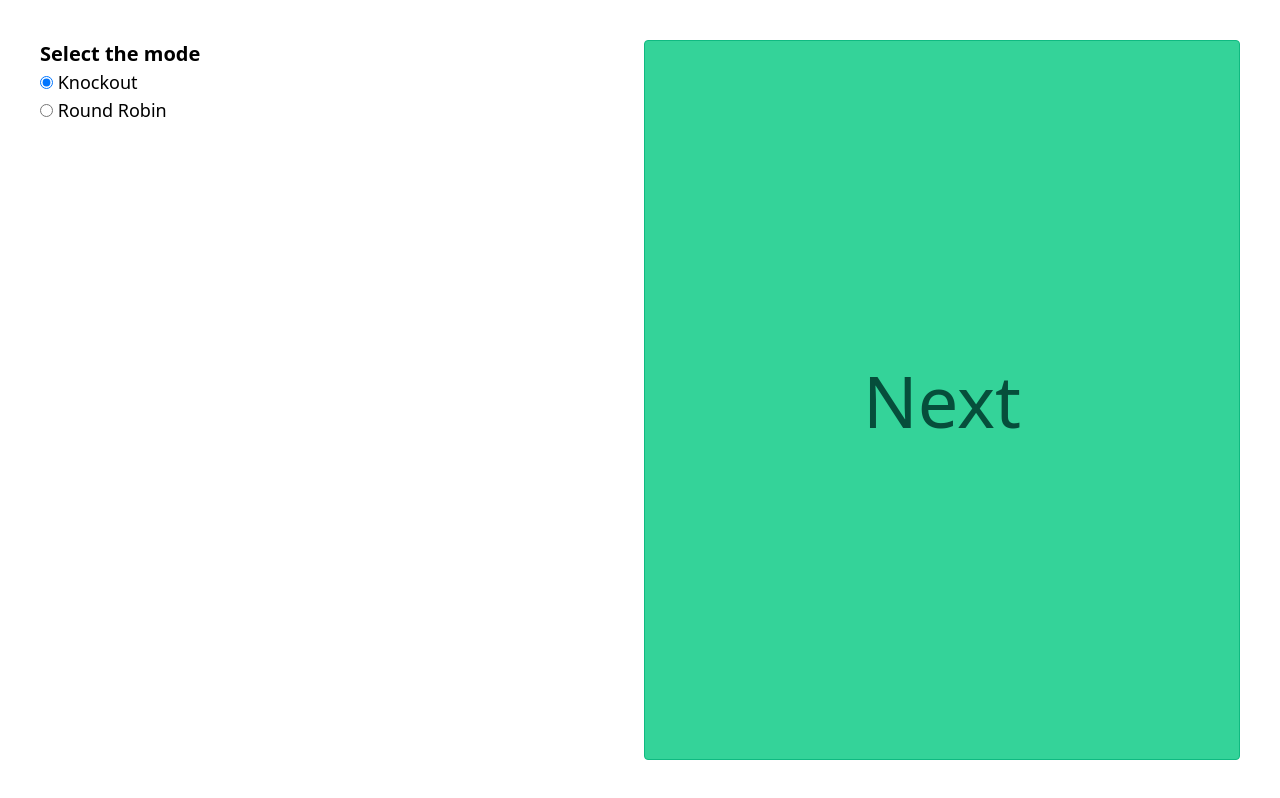
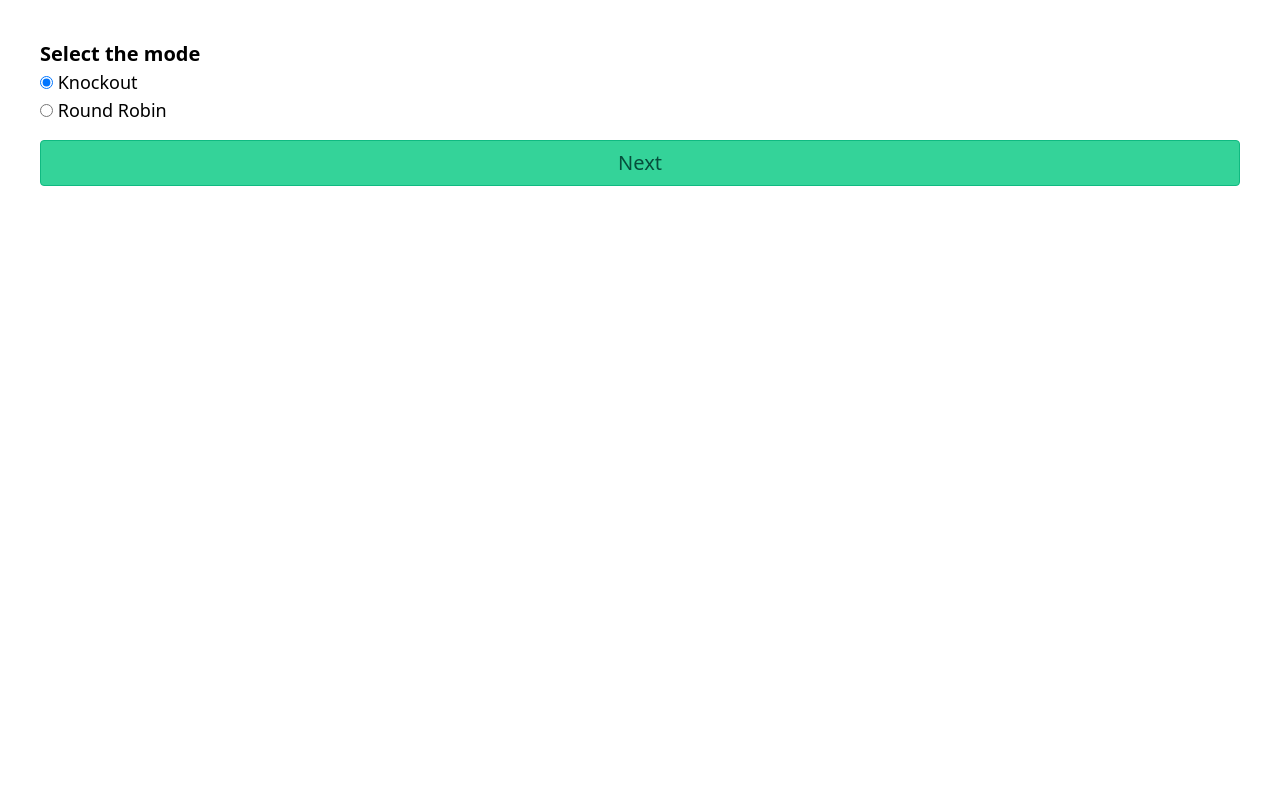
Before and after one commit to no1joel/choice-league, a Nuxt app: page / in a window 1280 px wide. Built offline with nearby package versions, Linux system fonts and the light colour scheme.

Commit message:
Fix layout issues

```diff
--- a/components/ChoiceDecision.vue
+++ b/components/ChoiceDecision.vue
@@ -1,5 +1,5 @@
 <template>
-  <div class="grid grid-cols-versus gap-2 place-items-center h-full">
+  <div class="grid md:grid-cols-versus gap-2 place-items-center md:h-full">
     <div class="absolute top-0 right-0 text-sm text-gray-200">
       {{ matchupIndex + 1 }}/{{ matchupCount }}
       <span v-if="roundCount > 0"
--- a/components/ChoiceOption.vue
+++ b/components/ChoiceOption.vue
@@ -24,8 +24,7 @@
           'rounded-xl',
           'hover:bg-blue-300',
           'hover:border-blue-600',
-          'hover:shadow-xl',
-          'hover:shadow-cyan-500',
+          'hover:shadow-lg',
         ]"
         @click="$emit('select')"
       >
--- a/components/ChoicesInput.vue
+++ b/components/ChoicesInput.vue
@@ -4,7 +4,7 @@
       <textarea
         v-model="choicesStr"
         :rows="choiceCount + 1"
-        class="border border-gray-200 text-xl md:text-2xl p-1 w-full h-full"
+        class="border border-gray-200 text-xl p-1 w-full h-full"
         placeholder="Enter contestants here
       one
       per
@@ -21,8 +21,6 @@
         'px-3',
         'rounded',
         'text-xl',
-        'md:text-5xl',
-        'xl:text-7xl',
         'duration-1000',
         {
           'bg-green-400 text-green-900 hover:bg-green-200 hover:text-green-500 duration-300':
--- a/components/ModeSelection.vue
+++ b/components/ModeSelection.vue
@@ -1,6 +1,5 @@
 <template>
-  <div class="sm:grid sm:grid-cols-2 gap-2 h-full w-full">
-    <div>
+  <div class="h-full w-full">
     <h2 class="text-xl font-bold">Select the mode</h2>
     <label v-for="mode in modes" :key="mode" class="block text-lg">
       <input
@@ -12,21 +11,18 @@
       />
       {{ mode }}
     </label>
-    </div>
     <button
       class="
+        mt-4
         block
         w-full
         border border-green-500
         bg-green-400
         text-green-900
-        p-1.5
-        px-3
+        p-2
         rounded
         flex-1
         text-xl
-        md:text-5xl
-        xl:text-7xl
         hover:bg-green-200 hover:text-green-500
         transition
         duration-300
--- a/pages/index.vue
+++ b/pages/index.vue
@@ -52,6 +52,7 @@ export default Vue.extend({
     modes: MODE[]
     mode: MODE
     round: number
+    roundCount: number
   } {
     return {
       state: STATE.MODE_SELECT,
```
Lines whose indentation alone changed are shown as unchanged.
